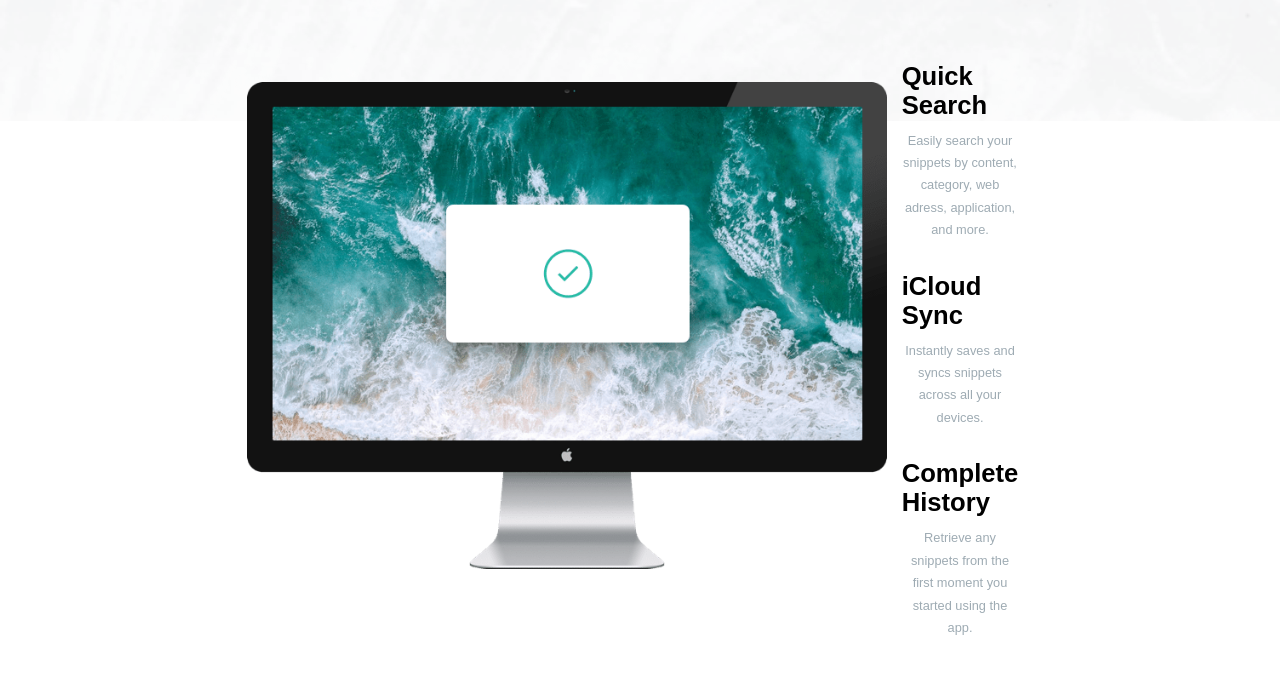
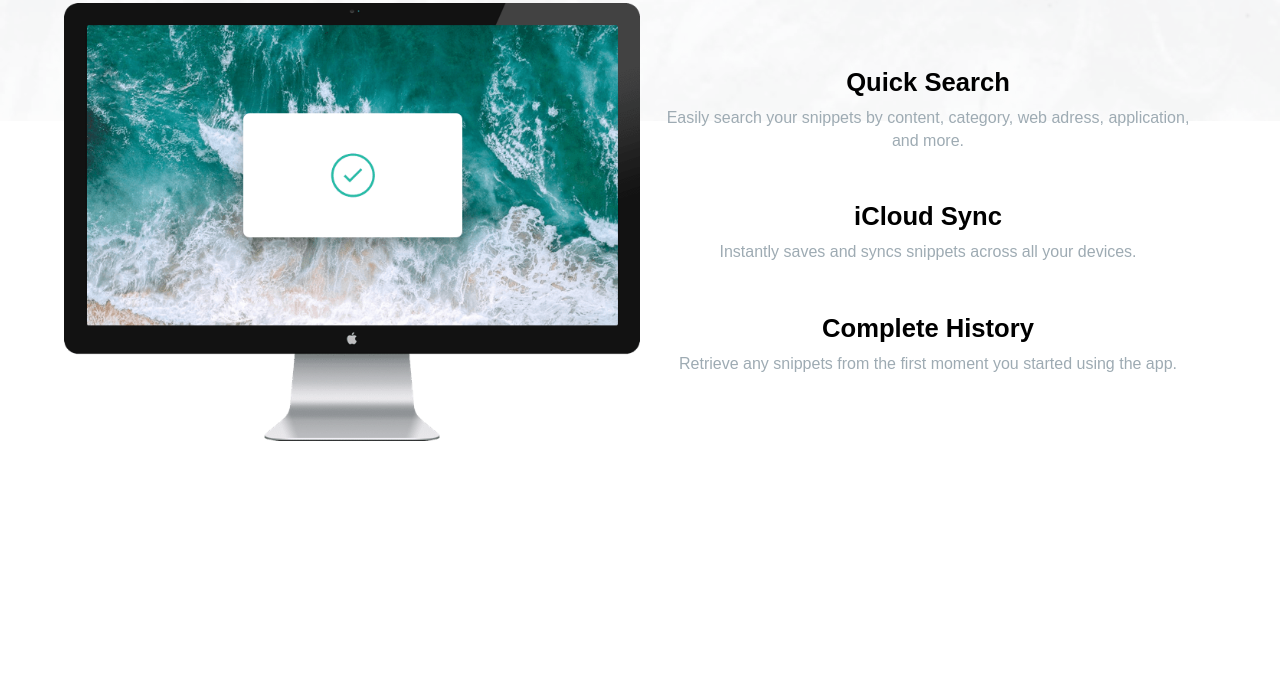
Before and after one commit to BrakemySilent/Clipboard-LandingPage-FrontEndMentor, a plain HTML site: page index.html in a window 1280 px wide. Shown: the part 679-1353 px from the top of the page. After the commit the page ends 1140 px from the top, so only its background shows below. Drawn offline with Linux system fonts and the light colour scheme; a web font is replaced by a local one.

Commit message:
create snippets section with all responsive styles

```diff
--- a/SASS/_component.scss
+++ b/SASS/_component.scss
@@ -82,12 +82,11 @@ p {
 
 @media (min-width: 1024px) {
 	h1 {
-		font-size: 2rem;
+		font-size: 2.2rem;
 	}
 
 	p {
-		font-size: 1.3rem;
-		font-size: 0.8rem;
+		font-size: 1rem;
 	}
 	.wrapper {
 		display: flex;
@@ -114,11 +113,6 @@ p {
 	.snippets {
 		&__box {
 			&-item {
-				display: flex;
-				flex-direction: column;
-				justify-content: center;
-				align-items: center;
-				margin: 15px;
 			}
 		}
 	}
--- a/SASS/main.scss
+++ b/SASS/main.scss
@@ -192,35 +192,56 @@ body {
 			}
 		}
 	}
-
+	.wrapper {
+		&__big {
+			width: 90%;
+		}
+	}
 	.snippets {
+		&__heading {
+			width: 80%;
+			margin: auto;
+		}
+		&__text {
+			width: 60%;
+			margin: auto;
+		}
 		&__box {
-			display: flex;
-			flex-direction: row;
-			justify-content: center;
+			display: grid;
+			grid-template-columns: repeat(2, 1fr);
+			grid-template-rows: repeat(3, 1fr);
+			justify-items: center;
 			align-items: center;
-			width: 100%;
-			margin-top: 50px;
 
 			&-img {
-				position: relative;
-				top: 0;
-				left: 0;
+				grid-column: 1/2;
+				grid-row: 1/4;
 				width: 100%;
-				margin-bottom: 50px;
+				margin: auto 15px;
 			}
 
 			&-description {
-				display: flex;
-				flex-direction: column;
-				align-items: center;
-				justify-content: center;
+				display: grid;
+				grid-column: 2/3;
+				grid-row: 1/4;
+				align-items: start;
+				width: 100%;
 			}
 
 			&-item {
 				&--title {
 					margin-bottom: 10px;
 				}
+
+				&--1 {
+					grid-row: 1/2;
+				}
+				&--2 {
+					grid-row: 2/3;
+				}
+				&--3 {
+					grid-row: 3/4;
+				}
 			}
 		}
 	}
--- a/index.html
+++ b/index.html
@@ -29,23 +29,23 @@
   </header>
 
   <section class="snippets">
-    <div class="wrapper">
+    <div class="wrapper wrapper__big">
       <h1 class="snippets__heading">Keep track of your snippets</h1>
       <p class="snippets__text">Clipboard instantly stores any item you copy in the cloud, meaning you can access
         your snippets immediately on all your devices. Our Mac and iOS apps will help you organize everything.</p>
       <div class="snippets__box">
         <img src="./images/image-computer.png" alt="iMac Pro" class="snippets__box-img">
         <div class="snippets__box-description">
-          <div class="snippets__box-item">
+          <div class="snippets__box-item snippets__box-item--1">
             <h2 class="snippets__box-item--title">Quick Search</h2>
             <p class="snippets__box-item--desc">Easily search your snippets by content, category, web adress,
               application, and more.</p>
           </div>
-          <div class="snippets__box-item">
+          <div class="snippets__box-item snippets__box-item--2">
             <h2 class="snippets__box-item--title">iCloud Sync</h2>
             <p class="snippets__box-item--desc">Instantly saves and syncs snippets across all your devices.</p>
           </div>
-          <div class="snippets__box-item">
+          <div class="snippets__box-item snippets__box-item--3">
             <h2 class="snippets__box-item--title">Complete History</h2>
             <p class="snippets__box-item--desc">Retrieve any snippets from the first moment you started using the app.
             </p>
```
Also changed, not shown: css/main.css, 1 other file.
